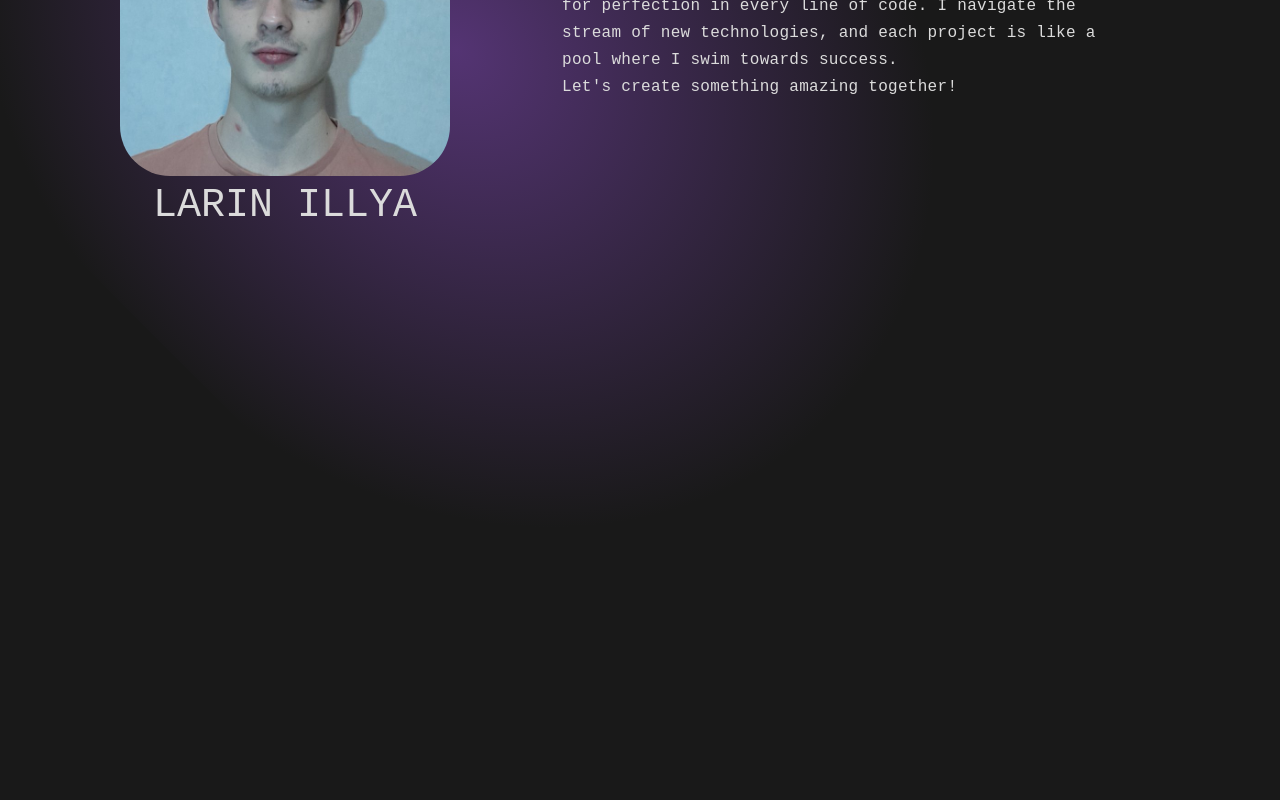
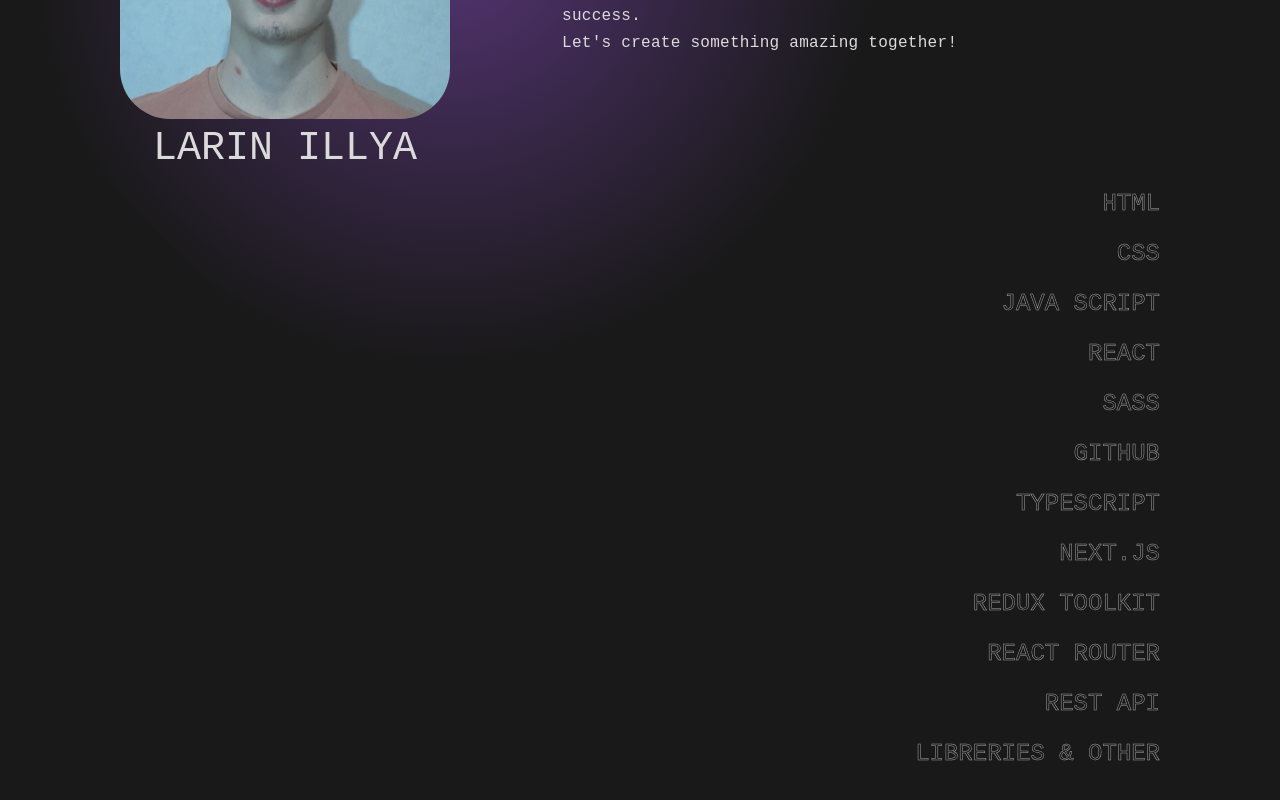
Before and after one commit to Ilkarion/portfolioIlkarion, a Next.js app: page / in a window 1280 px wide. Shown: the part 1010-1810 px from the top of the page. Before the commit the page ends 1723 px from the top, so only its background shows below. Built offline with nearby package versions, Linux system fonts and the light colour scheme.

Commit message:
added new section 'skills'

```diff
--- a/app/page.tsx
+++ b/app/page.tsx
@@ -1,5 +1,6 @@
 import Header from '@/components/Header/Header'
 import NavBar from '@/components/NavBar/NavBar'
+import Skills from '@/components/Skills/Skills'
 
 
 export default function Home() {
@@ -7,6 +8,7 @@ export default function Home() {
     <>
       <NavBar />
       <Header />
+      <Skills />
     </>
   )
 }
--- a/components/Header/Header.tsx
+++ b/components/Header/Header.tsx
@@ -5,8 +5,9 @@ import me from "../../assets/Header/me.jpg"
 export default function Header() {
     const textStl = `
     font-semibold
-    min-[280px]:text-[58px]
-    min-[730px]:text-[110px]
+    min-[280px]:text-[45px]
+    min-[412px]:text-[54px]
+    min-[730px]:text-[91px]
     min-[280px]:tracking-[1.16px]
     min-[730px]:tracking-[3.3px]
     `
@@ -24,7 +25,7 @@ export default function Header() {
         min-[730px]:rounded-[50px]
     `
     const describtionMeSt = `
-    min-[730px]:w-[537px]
+    min-[730px]:w-[489px]
 
     min-[280px]:text-[14px]
     min-[730px]:text-[16px]
@@ -45,7 +46,7 @@ export default function Header() {
                 <div className="w-[1px] h-[97px] bg-[#8625E7] rotate-[145deg] max-[730px]:h-[50px] max-[600px]:hidden mx-auto"></div>
                 <p className={`${textStl} text-right ${stl.purpleSpecialText}`}>DEVELOPER</p>
             </h1>
-            <div className={`${stl.gradientH} z-[-10] absolute top-[350px] left-[-80px] w-[80%] min-[280px]:h-[431px] min-[730px]:h-[1045px] rotate-[-45deg]`}></div>
+            <div className={`${stl.gradientH} z-[-10] absolute top-[350px] left-[-80px] w-[80%] min-[280px]:h-[431px] min-[730px]:h-[830px] rotate-[-45deg]`}></div>
             <div className="flex min-[280px]:flex-col min-[930px]:flex-row min-[280px]:gap-[20px] min-[930px]:gap-[112px] items-center mt-[145px]">
                 <div className="flex flex-col">
                     <Image src={me} alt="myPhoto" className={`${imgSt} ${stl.imgObjectH}`}/>
--- /dev/null
+++ b/components/Skills/Skill.tsx
@@ -0,0 +1,26 @@
+'use client'
+import { useState } from "react"
+import stl from "./skills.module.css"
+interface skillsData {
+    name: string;
+    describtion: string;
+}
+export default function Skill({item}:{item:skillsData}) {
+    const [ hover, setHover ] = useState(false)
+    const animText = `
+        transition-[opacity]
+        delay-75
+        ${hover ? "opacity-100":"opacity-0"}
+    `
+    const animTextName = `
+    ${hover ? ` min-[280px]:text-[26px] min-[700px]:text-[30px] min-[1200px]:text-[35px] ${stl.animTextPurple}` :"text-[24px]"}
+`
+    return(
+        <>
+        <div className={`min-[280px]:h-[50px] flex flex-row items-center w-full justify-between ${stl.blockSkill}`} onMouseEnter={()=>setHover(true)} onMouseLeave={()=>setHover(false)}>
+            <span className={`${animText} min-[280px]:hidden text-[#A9A9A9] min-[900px]:inline-block min-[900px]:text-[12px] min-[1200px]:text-[16px]`}>{item.describtion}</span>
+            <span className={`text-[#A9A9A9] transition-all duration-500  ${stl.specialWhiteS} ${animTextName}`}>{item.name}</span>
+        </div>
+        </>
+    )
+};
--- /dev/null
+++ b/components/Skills/Skills.tsx
@@ -0,0 +1,63 @@
+import Skill from "./Skill"
+
+interface skillsData {
+    name: string;
+    describtion: string;
+}
+export default function Skills() {
+    const dataSkills: skillsData[] = [
+        {
+            name: "HTML",
+            describtion: "to provide structure to a webpage and make it accessible to users"
+        },
+        {
+            name: "CSS",
+            describtion: "to define styles for your web pages, including the design, layout and variations in display for different devices"
+        },
+        {
+            name: "JAVA SCRIPT",
+            describtion: "to make web pages interactive"
+        },
+        {
+            name: "REACT",
+            describtion: "to build any kind of applications, making it a versatile framework for cross-platform development"
+        },
+        {
+            name: "SASS",
+            describtion: "to use variables, nested rules, mixins, imports, inheritance, built-in functions, and other stuff"
+        },
+        {
+            name: "GITHUB",
+            describtion: "to work together on projects from anywhere"
+        },
+        {
+            name: "TYPESCRIPT",
+            describtion: "to extends JavaScript and improves the developer experience"
+        },
+        {
+            name: "NEXT.JS",
+            describtion: "to build full-stack web applications"
+        },
+        {
+            name: "REDUX TOOLKIT",
+            describtion: "to write good Redux applications"
+        },
+        {
+            name: "REACT ROUTER",
+            describtion: "to handle client and server-side routing in React apps"
+        },
+        {
+            name: "REST API",
+            describtion: "lets you interact with any kind of server over HTTP"
+        },
+        {
+            name: "LIBRERIES & OTHER",
+            describtion: "Tailwind.css, Chart.js, Material UI, Daisy UI, Bootstrap, npm, Vite"
+        },
+    ]
+    return(
+        <>
+            {dataSkills.map((item, index) => (<Skill key={index} item={item} />))}
+        </>
+    )
+};
--- /dev/null
+++ b/components/Skills/skills.module.css
@@ -0,0 +1,9 @@
+.specialWhiteS {
+    -webkit-text-stroke: 0.5px #A9A9A9;
+    color: transparent;
+}
+
+.animTextPurple {
+
+    -webkit-text-stroke-color: blueviolet;
+}
```
Also changed, not shown: app/globals.css (line endings or trailing spaces).
